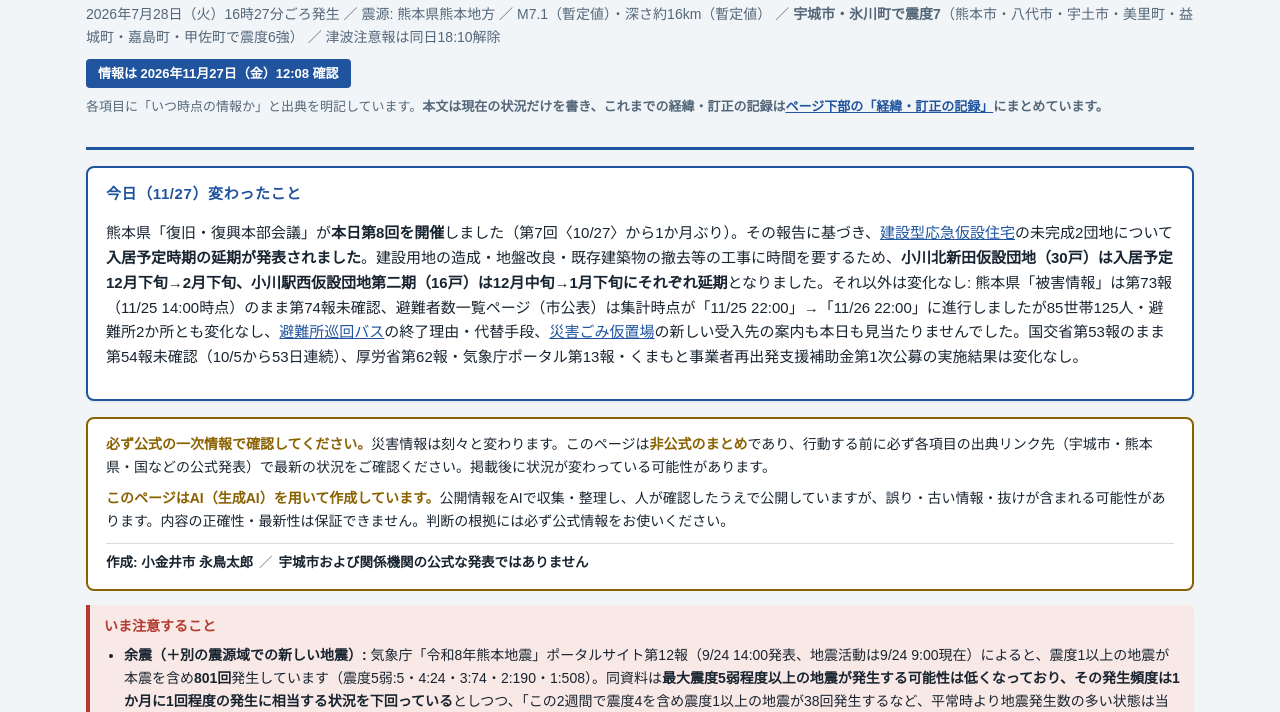
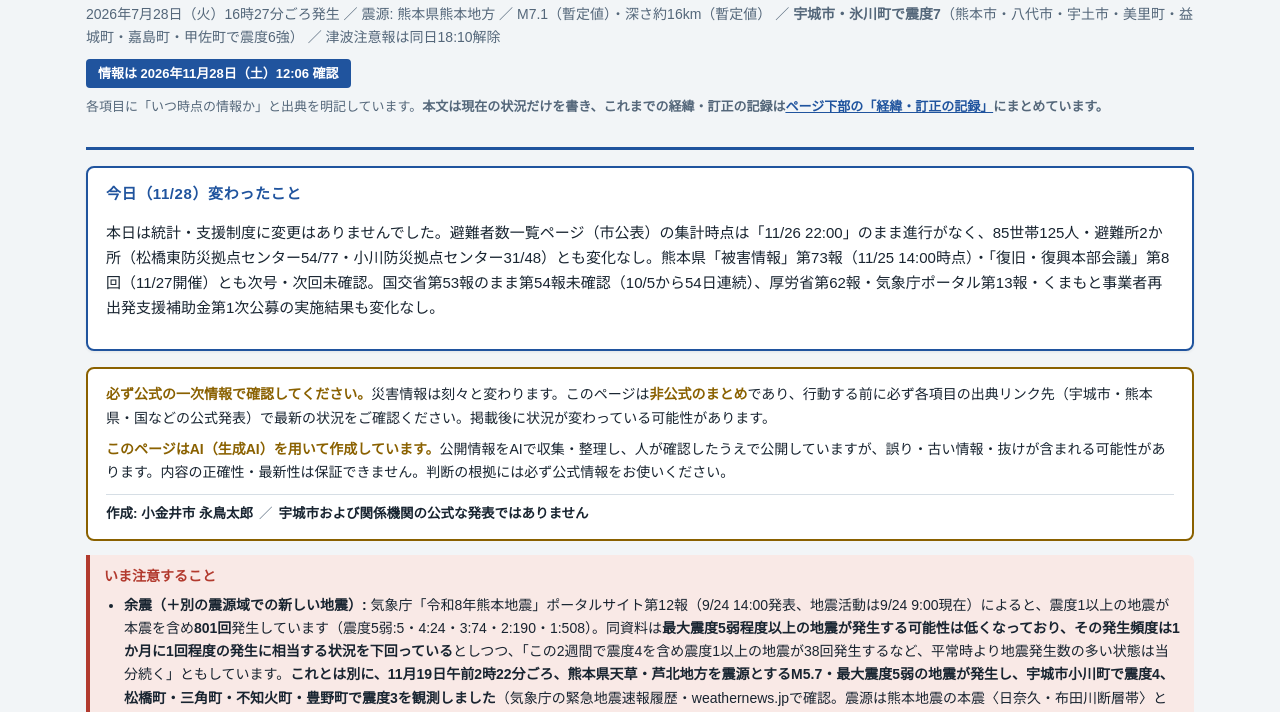
Before and after one commit to toritarosan/uki-shien-dashboard, a plain HTML site: page index.html in a window 1280 px wide. Shown: the part 81-793 px from the top of the page. Drawn offline with Linux system fonts and the light colour scheme.

Commit message:
自動更新 2026-11-28 12:06 JST
- 3件の調査サブエージェント（宇城市公式サイト巡回／県・国一次資料／継続確認項目とWeb検索）を並行起動し、前回11/27巡回からの変化を確認
- いずれも「変化なし」で一致: 避難者数一覧（85世帯125人・避難所2か所、集計時点進行なし）、熊本県「被害情報」第73報、「復旧・復興本部会議」第8回、国交省第53報（10/5から54日連続未更新）、厚労省第62報、気象庁ポータル第13報、くまもと事業者再出発支援補助金第1次公募の実施結果未掲載
- 熊本県「建設型応急住宅の進捗状況について」ページの報道資料一覧に11/27付文書を確認したが、前回巡回で既に発見・反映済みの事実（小川北新田・小川駅西第二期の入居延期）と同一のため新規発見ではない
- 局地激甚災害関連の内閣府防災ページの11/27付新規文書は別災害（梅雨前線豪雨等）に関するもので熊本地震とは無関係と確認
- 本文更新は asof-badge・「今日変わったこと」（変更なしの表現に置き換え）・「まだ確認できていないこと」見出し日時・フッター最終裏取り時刻のみ

Co-Authored-By: Claude Sonnet 5 <noreply@anthropic.com>

```diff
--- a/index.html
+++ b/index.html
@@ -214,13 +214,13 @@
   <div class="eyebrow">令和8年熊本地震（2026年7月28日発生）</div>
   <h1>宇城市 災害支援情報ダッシュボード</h1>
   <p class="quake-line">2026年7月28日（火）16時27分ごろ発生 ／ 震源: 熊本県熊本地方 ／ M7.1（暫定値）・深さ約16km（暫定値） ／ <strong>宇城市・氷川町で震度7</strong>（熊本市・八代市・宇土市・美里町・益城町・嘉島町・甲佐町で震度6強） ／ 津波注意報は同日18:10解除</p>
-  <span class="asof-badge">情報は 2026年11月27日（金）12:08 確認</span>
+  <span class="asof-badge">情報は 2026年11月28日（土）12:06 確認</span>
   <p class="top-note">各項目に「いつ時点の情報か」と出典を明記しています。<b>本文は現在の状況だけを書き、これまでの経緯・訂正の記録は<a href="#kiroku">ページ下部の「経緯・訂正の記録」</a>にまとめています。</b></p>
 </header>
 
 <div class="today">
-  <h2>今日（11/27）変わったこと</h2>
-  <p>熊本県「復旧・復興本部会議」が<b>本日第8回を開催</b>しました（第7回〈10/27〉から1か月ぶり）。その報告に基づき、<a href="#sumai">建設型応急仮設住宅</a>の未完成2団地について<b>入居予定時期の延期が発表されました</b>。建設用地の造成・地盤改良・既存建築物の撤去等の工事に時間を要するため、<b>小川北新田仮設団地（30戸）は入居予定12月下旬→2月下旬、小川駅西仮設団地第二期（16戸）は12月中旬→1月下旬にそれぞれ延期</b>となりました。それ以外は変化なし: 熊本県「被害情報」は第73報（11/25 14:00時点）のまま第74報未確認、避難者数一覧ページ（市公表）は集計時点が「11/25 22:00」→「11/26 22:00」に進行しましたが85世帯125人・避難所2か所とも変化なし、<a href="#kotsu">避難所巡回バス</a>の終了理由・代替手段、<a href="#gomi">災害ごみ仮置場</a>の新しい受入先の案内も本日も見当たりませんでした。国交省第53報のまま第54報未確認（10/5から53日連続）、厚労省第62報・気象庁ポータル第13報・くまもと事業者再出発支援補助金第1次公募の実施結果は変化なし。</p>
+  <h2>今日（11/28）変わったこと</h2>
+  <p>本日は統計・支援制度に変更はありませんでした。避難者数一覧ページ（市公表）の集計時点は「11/26 22:00」のまま進行がなく、85世帯125人・避難所2か所（松橋東防災拠点センター54/77・小川防災拠点センター31/48）とも変化なし。熊本県「被害情報」第73報（11/25 14:00時点）・「復旧・復興本部会議」第8回（11/27開催）とも次号・次回未確認。国交省第53報のまま第54報未確認（10/5から54日連続）、厚労省第62報・気象庁ポータル第13報・くまもと事業者再出発支援補助金第1次公募の実施結果も変化なし。</p>
 </div>
 
 <div class="disclaimer">
@@ -1127,7 +1127,7 @@
 <section id="mikakunin">
   <h2>まだ確認できていないこと</h2>
   <div class="unconfirmed">
-    <h3>「未発表・未確認」の事項を正直に明示します（2026年11月27日 12:08時点）</h3>
+    <h3>「未発表・未確認」の事項を正直に明示します（2026年11月28日 12:06時点）</h3>
     <ul>
       <li><b>罹災証明の最新の申請・発行件数</b>（10/17時点20,098件・17,501件・87.1%から、11/20更新のページで数値表示自体が見当たらなくなりました）</li>
       <li><b>宇城市・美里町の避難指示解除（8/21）の一次発表</b>（NHKニュースの記事見出しで確認しましたが、市・県自身による公式発表の本文は確認できていません）</li>
@@ -1352,7 +1352,7 @@
 <footer>
   <p><b>このダッシュボードについて:</b> 宇城市・熊本県・国（内閣府/厚労省/国交省ほか）・ライフライン各社・交通各社・報道・支援団体の公式発表を横断調査し、原則として「本文まで確認できた情報」のみを掲載しています。本文まで確認できなかった項目は<a href="#mikakunin">「まだ確認できていないこと」</a>に明示し、過去の訂正と経緯は<a href="#kiroku">「経緯・訂正の記録」</a>に残しています。</p>
   <p>被害数値はすべて速報値であり、時点により異なります（各項目に時点を明記）。行動の前に必ず出典リンク先の最新情報を確認してください。</p>
-  <p><b>作成: 小金井市 永鳥太郎</b> ／ 作成日: 2026-07-31 ／ 最終裏取り: 2026-11-27 12:08 JST ／ 出典は各項目に記載</p>
+  <p><b>作成: 小金井市 永鳥太郎</b> ／ 作成日: 2026-07-31 ／ 最終裏取り: 2026-11-28 12:06 JST ／ 出典は各項目に記載</p>
   <p>本ページは生成AIを用いて公開情報を収集・整理した<b>非公式のまとめ</b>です。宇城市および関係機関の公式発表ではありません。誤り・古い情報が含まれる可能性があるため、<b>行動の前に必ず公式の一次情報をご確認ください</b>。</p>
   <p>関連ページ: <a href="https://toritarosan.github.io/yatsushiro-shien-dashboard/">八代市 災害支援情報ダッシュボード</a> ／ <a href="https://toritarosan.github.io/kumamoto-katazuke-manual/">被災家屋の片づけマニュアル（宇城市・八代市対応）</a></p>
 </footer>
```
Also changed, not shown: 2 other files.
